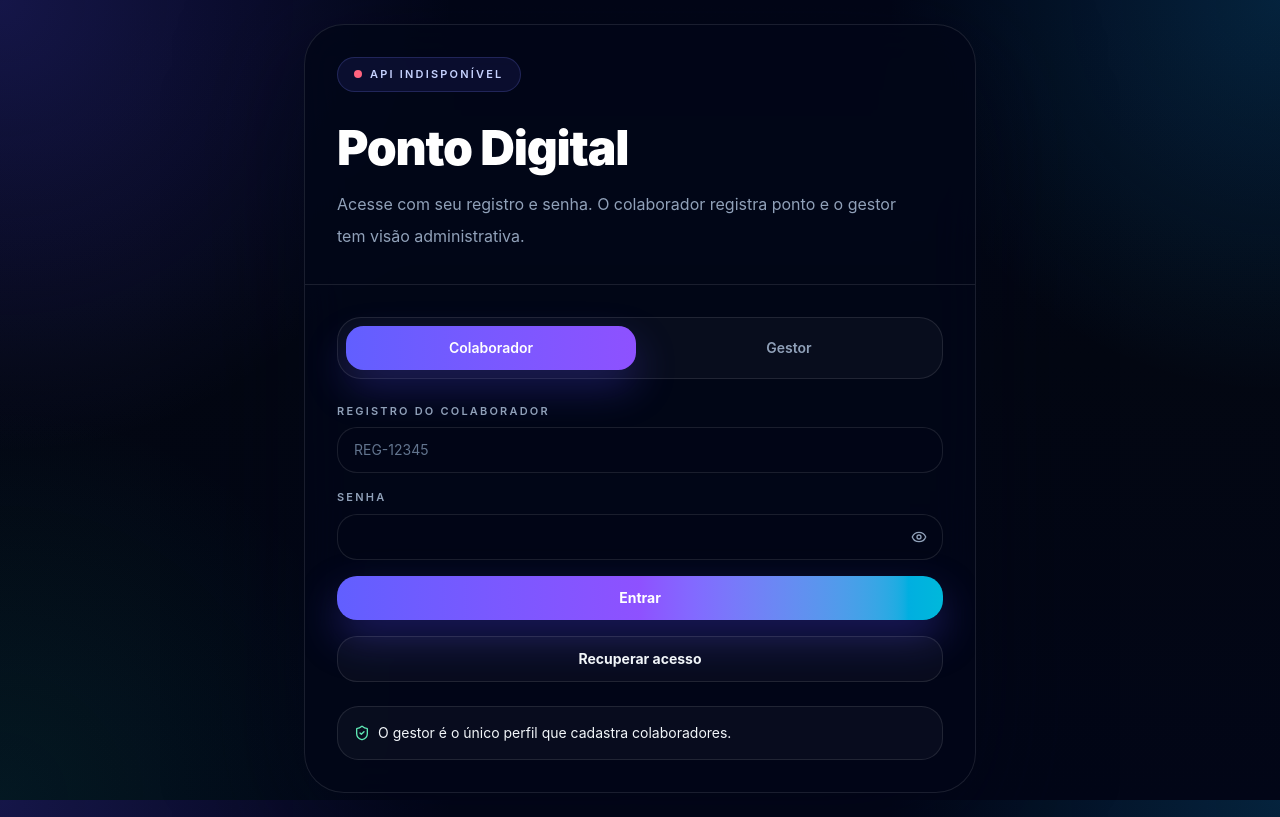
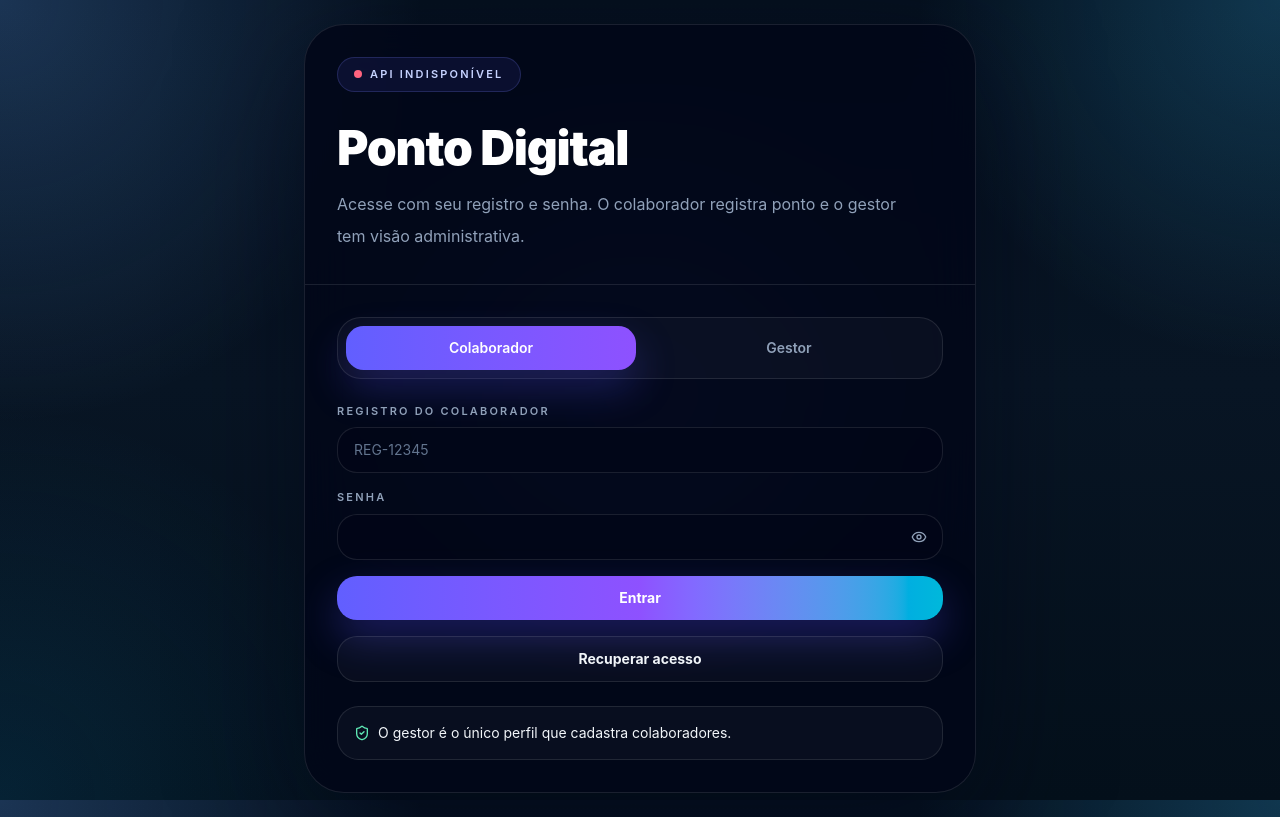
Before and after one commit to Acmsilva1/ponto, a React (Vite) app in the folder web/: page / in a window 1280 px wide. Built offline with nearby package versions, Linux system fonts and the light colour scheme; no server answers.

Commit message:
soften background and fix dark month selector

```diff
--- a/web/src/features/time-entries/components/MonthlyTimesheetCard.tsx
+++ b/web/src/features/time-entries/components/MonthlyTimesheetCard.tsx
@@ -151,7 +151,8 @@ export function MonthlyTimesheetCard({
               <select
                 value={selectedMonth}
                 onChange={(event) => setSelectedMonth(event.target.value)}
-                className={`appearance-none rounded-xl border-0 bg-transparent pr-7 text-sm font-semibold outline-none ${
+                style={{ colorScheme: 'dark' }}
+                className={`appearance-none rounded-xl border-0 bg-slate-950/90 pr-7 text-sm font-semibold text-slate-100 outline-none ${
                   dark ? 'text-white' : 'text-slate-900'
                 }`}
               >
--- a/web/src/index.css
+++ b/web/src/index.css
@@ -25,10 +25,11 @@ body {
   font-family: Inter, ui-sans-serif, system-ui, sans-serif;
   color: #e2e8f0;
   background:
-    radial-gradient(circle at top left, rgba(79, 70, 229, 0.24), transparent 30%),
-    radial-gradient(circle at top right, rgba(14, 165, 233, 0.18), transparent 26%),
-    radial-gradient(circle at bottom left, rgba(16, 185, 129, 0.1), transparent 26%),
-    linear-gradient(180deg, #020617 0%, #030712 45%, #020617 100%);
+    radial-gradient(circle at top left, rgba(96, 165, 250, 0.24), transparent 28%),
+    radial-gradient(circle at top right, rgba(56, 189, 248, 0.22), transparent 24%),
+    radial-gradient(circle at center, rgba(99, 102, 241, 0.16), transparent 40%),
+    radial-gradient(circle at bottom left, rgba(14, 165, 233, 0.12), transparent 26%),
+    linear-gradient(180deg, #05111f 0%, #081524 48%, #04101b 100%);
   text-rendering: optimizeLegibility;
   -webkit-font-smoothing: antialiased;
   -moz-osx-font-smoothing: grayscale;
```
